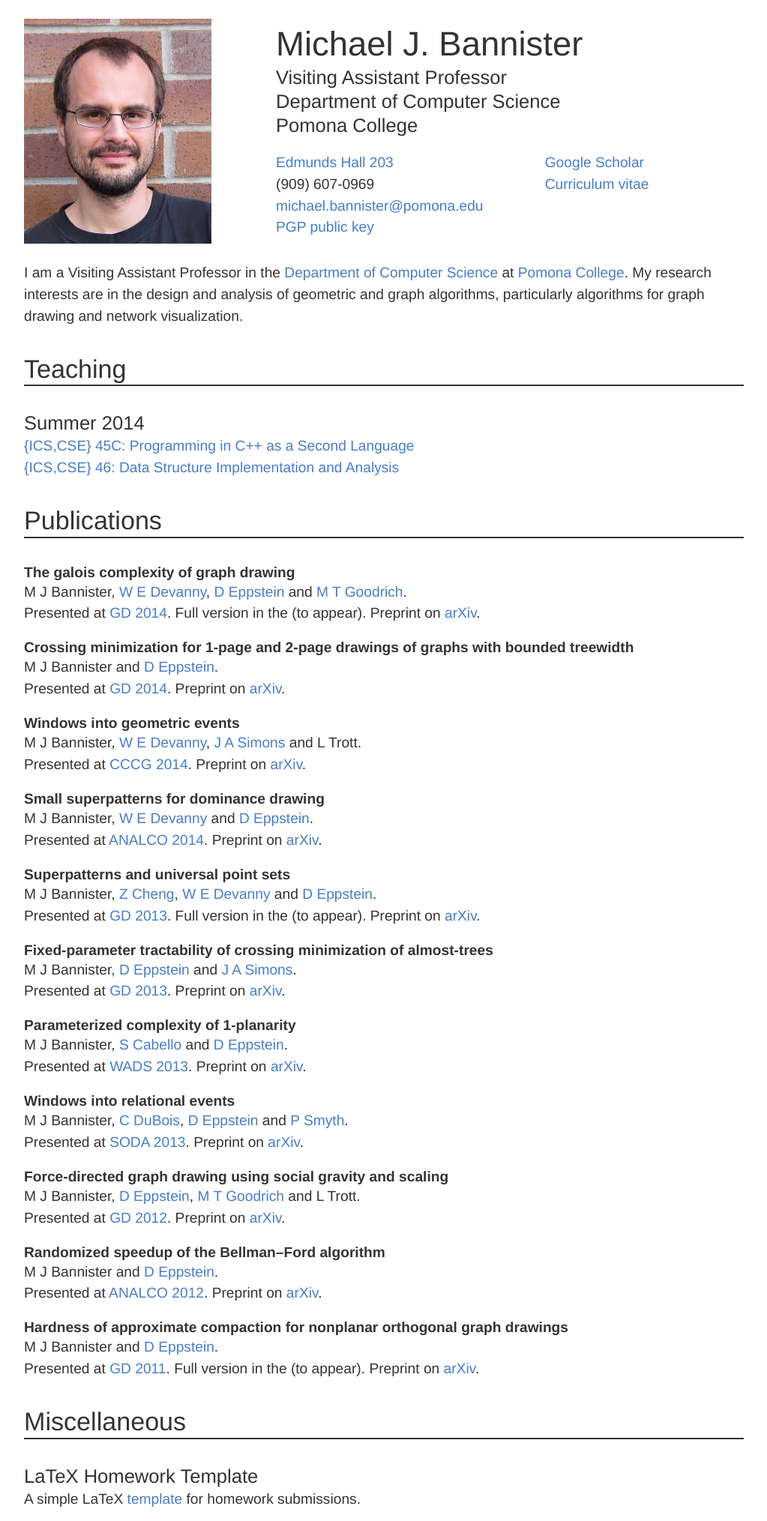
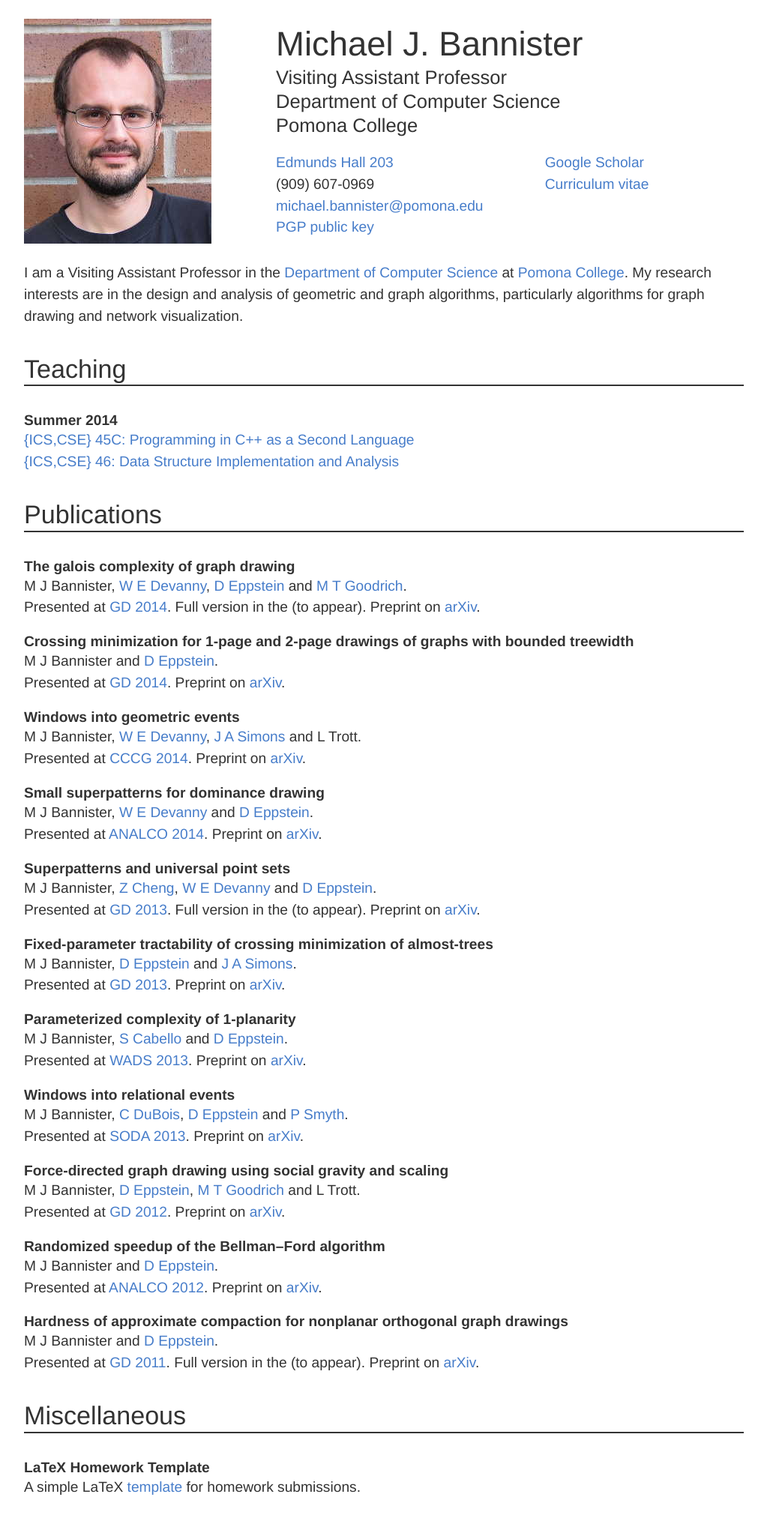
Before and after one commit to jacksonjw12/mbannister.github.io, a Jekyll site: the page built from index.html, in a window 1280 px wide. Shown: the whole page at 75% size, without its empty margins (128-1151 px from the left). Built offline with Jekyll 4.4.1, drawn with Linux system fonts in a browser that asks for light colours.

Commit message:
Improved consistency of titles.

```diff
--- a/index.html
+++ b/index.html
@@ -40,12 +40,14 @@ mathjax: false
 <section id="teaching">
   {% include section-title.html title="Teaching" %}
   <div class="section_body">
-    <h3>Summer 2014</h3>
+    <article>
+    <h4>Summer 2014</h4>
     <ul>
       {% assign courses = (site.teaching | where: 'syllabus', true %}{% for page in courses %}
       <li><a href="{{site.baseurl}}{{page.url}}">{{ page.title }}</a></li>
       {% endfor %}
     </ul>
+    </article>
   </div>
 </section>
 
@@ -64,7 +66,9 @@ mathjax: false
 <section id="misc">
   {% include section-title.html title="Miscellaneous" %}
   <div class="section_body">
-    <h3>LaTeX Homework Template</h3>
+    <article>
+    <h4>LaTeX Homework Template</h4>
     <p>A simple LaTeX <a href="assets/asc/hw_template.tex">template</a> for homework submissions.</p>
+    </article>
   </div>
 </section>
```
